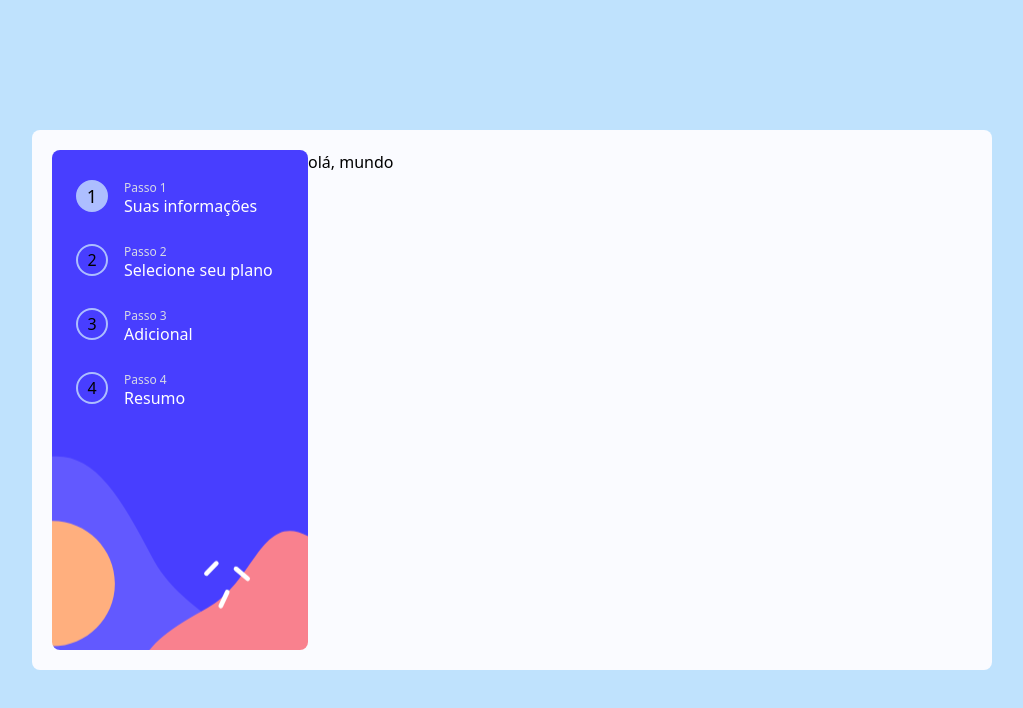
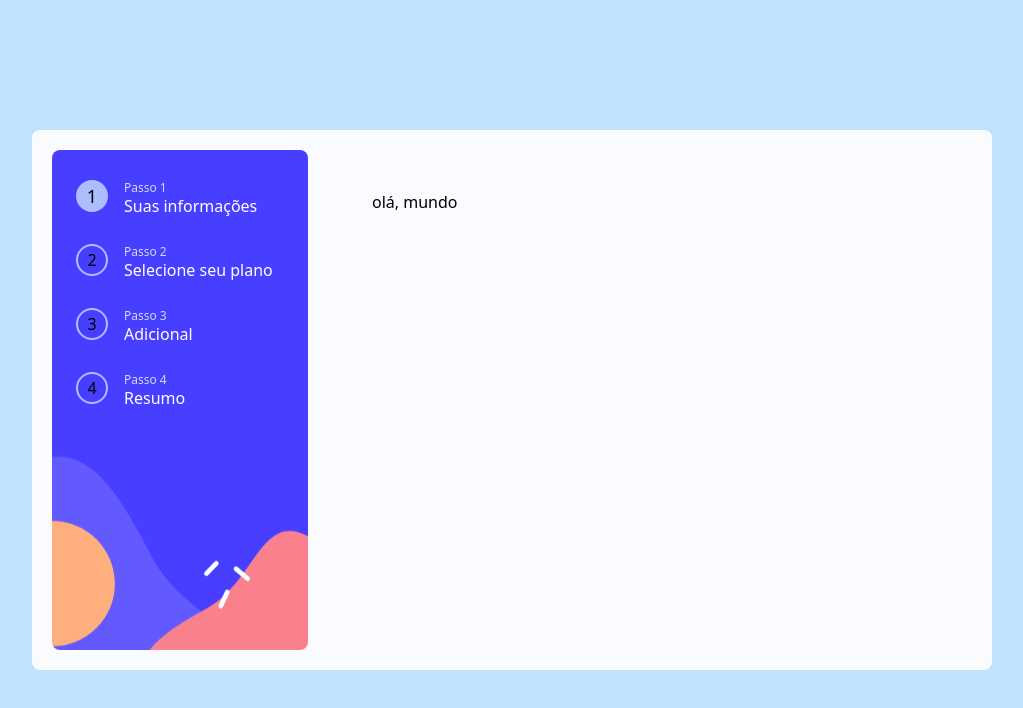
Before and after one commit to euheber/multistep-form, a website built with Vite: page index.html in a window 1280 px wide. Shown: the whole page, without its empty margins (128-1151 px from the left). Built offline with nearby package versions, Linux system fonts and the light colour scheme.

Commit message:
feat: formContainer

```diff
--- a/index.html
+++ b/index.html
@@ -8,7 +8,7 @@
     <title>Formulário</title>
   </head>
   <body class="bg-Light-blue flex justify-center items-center h-screen">
-    <main class="w-3/4 min-h-[500px] p-5 rounded-lg bg-Alabaster flex">
+    <main class="w-3/4 min-h-[500px] p-5 rounded-lg bg-Alabaster flex items-start gap-16">
       <section class="w-64 min-h-[500px] rounded-lg p-6 flex flex-col space-y-5 options">
         <div class="flex items-center gap-4">
           <button
@@ -59,7 +59,7 @@
         </div>
       </section>
 
-      <section id="formSection">
+      <section id="formSection" class="mt-10">
 
       </section>
     </main>
```
